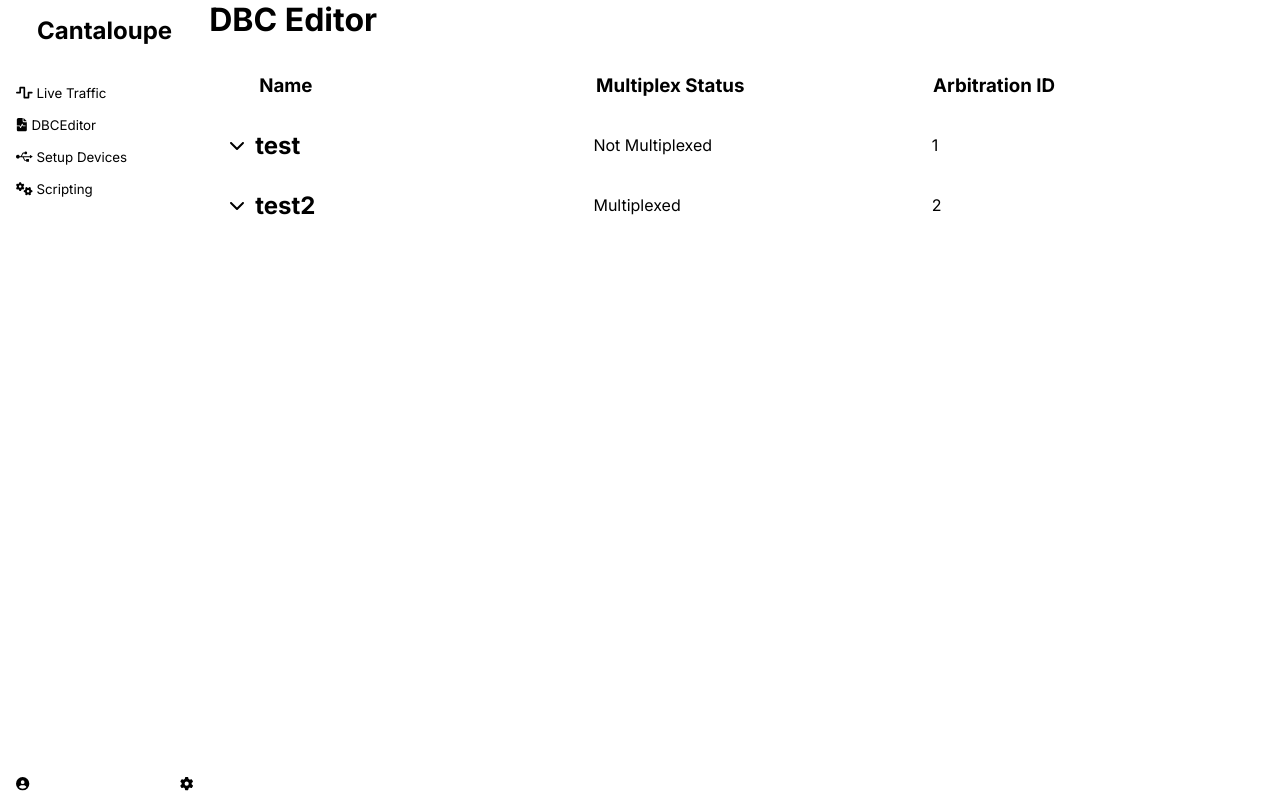
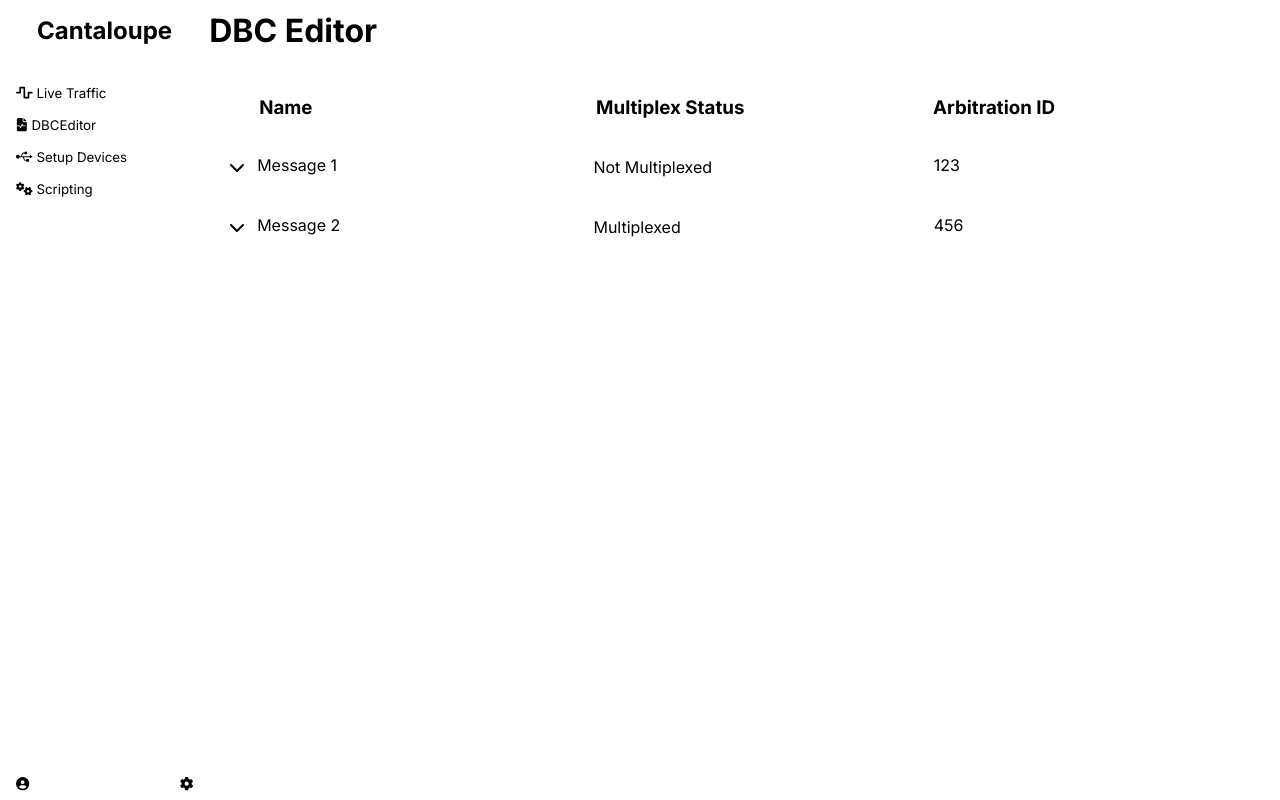
Before and after one commit to ArKade523/Cantaloupe, a React (Vite) app: page / in a window 1280 px wide. Built offline with nearby package versions, Linux system fonts and the light colour scheme.

Commit message:
Updated messages and messageWrapper so data persists with a message

```diff
--- a/src/App.css
+++ b/src/App.css
@@ -7,6 +7,9 @@
     background-color: var(--background-accent);
     color: var(--text-light);
     flex-direction: column;
+}
+.pane-header > h1 {
+    padding: .7rem 0;
 }
 .pane-header > hr {
     border: 1px solid var(--primary);
@@ -39,14 +42,22 @@
     align-items: center;
     justify-content: space-between;
     padding: 0 20px;
-    background-color: var(--primary);
-    border-bottom: 1px solid var(--secondary);
+    background-color: var(--table-background);
+    border-bottom: 1px solid var(--table-border);
     height: 60px;
 }
-.message-details > p, .message-details > h2, .message-table-label > * {
+.message-details > div, .message-table-label > * {
     padding: 0 10px;
     text-align: left;
     width: 100%;
+}
+.message-details textarea {
+    resize: none;
+    border: none;
+    background-color: var(--table-background);
+    font-family: inherit;
+    font-size: inherit;
+    height: 1.25rem; /* TODO: verify this resizes correctly */
 }
 
 .message-item {
@@ -102,8 +113,8 @@
     align-items: center;
     justify-content: space-between;
     padding: 0 1rem;
-    background-color: var(--primary);
-    border-bottom: 1px solid var(--secondary);
+    background-color: var(--table-background);
+    border-bottom: 1px solid var(--table-border);
     height: 3rem;
 }
 .signal-item > p, .signal-item > h3 {
--- a/src/app/dbcgen/DBCEditor.tsx
+++ b/src/app/dbcgen/DBCEditor.tsx
@@ -1,70 +1,42 @@
 import React, { useState, useEffect } from 'react'
-import { Message, toggleMessage } from '../../types/Message'
+import { Message, MessageWrapper } from '../../types/Message'
 import Signal from '../../types/Signal'
 import { DragDropContext, Droppable, Draggable } from 'react-beautiful-dnd'
 import MessageItem from './MessageItem';
 
+const initialMessages: Message[] = [
+    { name: 'Message 1', multiplexed: false, arb_id: 123, signals: [
+        { name: 'Signal 1', start_bit: 0, size: 8, endianess: 'big', is_signed: false, factor: 1, offset: 0, min: 0, max: 255 },
+        { name: 'Signal 2', start_bit: 8, size: 8, endianess: 'big', is_signed: false, factor: 1, offset: 0, min: 0, max: 255 },
+    ] },
+    { name: 'Message 2', multiplexed: true, arb_id: 456, signals: [] },
+];
+
 function DBCEditor() {
-  const [messages, setMessages] = useState<Message[]>([]);
+    const [messageWrappers, setMessageWrappers] = useState<MessageWrapper[]>(
+        initialMessages.map(message => {
+            return {
+                message,
+                toggled: false
+            } as MessageWrapper
+        })
+    )
+
+    const setMessageWrapper = (index: number, newMessageWrapper: MessageWrapper) => {
+        setMessageWrappers(prevWrappers =>
+            prevWrappers.map((wrapper, i) => (i === index ? newMessageWrapper : wrapper))
+        );
+    }
 
     const handleOnDragEnd = (result: { destination: { index: number; }; source: { index: number; }; }) => {
         if (!result.destination) return;
 
-    const updatedMessages = Array.from(messages)
+        const updatedMessages = Array.from(messageWrappers)
         const [reorderedMessage] = updatedMessages.splice(result.source.index, 1)
         updatedMessages.splice(result.destination.index, 0, reorderedMessage)
 
-    setMessages(updatedMessages)
+        setMessageWrappers(updatedMessages)
     }
-
-  useEffect(() => {
-    const newMessage1: Message = {
-        name: "test",
-        multiplexed: false,
-        arb_id: 1,
-        signals: [
-            {
-                name: "test_signal",
-                start_bit: 0,
-                size: 8,
-                endianess: "big",
-                is_signed: false,
-                factor: 1,
-                offset: 0,
-                min: 0,
-                max: 255
-            },
-            {
-                name: "test_signal2",
-                start_bit: 8,
-                size: 8,
-                endianess: "big",
-                is_signed: false,
-                factor: 1,
-                offset: 0,
-                min: 0,
-                max: 255
-            }
-        ],
-        toggled: false
-    }
-
-    const newMessage2: Message = {
-        name: "test2",
-        multiplexed: true,
-        arb_id: 2,
-        signals: [],
-        toggled: false
-    }
-
-    setMessages([...messages, newMessage1, newMessage2])
-  }, [])
-
-  const handleToggle = (id: number) => {
-        setMessages(messages.map((msg) =>
-            msg.arb_id === id ? toggleMessage(msg) : msg
-        ));
-  };
 
     return (
         <div className="inner-application">
@@ -82,7 +54,7 @@ function DBCEditor() {
                     <Droppable droppableId="messages">
                         {(provided, snapshot) => (
                             <div ref={provided.innerRef} {...provided.droppableProps}>
-                            {messages.map((message, index) => (
+                                {messageWrappers.map((messageWrapper, index) => (
                                     <Draggable key={index} draggableId={`${index}`} index={index}>
                                         {(provided) => (
                                             <div
@@ -90,7 +62,11 @@ function DBCEditor() {
                                                 {...provided.draggableProps}
                                                 {...provided.dragHandleProps}
                                             >
-                                            <MessageItem message={message} onToggle={handleToggle} />
+                                                <MessageItem
+                                                    key={messageWrapper.message.arb_id}
+                                                    messageWrapper={messageWrapper}
+                                                    setMessageWrapper={(newMessageWrapper) => setMessageWrapper(index, newMessageWrapper)}
+                                                />
                                             </div>
                                         )}
                                     </Draggable>
--- a/src/app/dbcgen/MessageItem.tsx
+++ b/src/app/dbcgen/MessageItem.tsx
@@ -1,25 +1,59 @@
 import React, { useState } from "react";
-import { Message } from "src/types/Message";
+import { Message, MessageWrapper } from "src/types/Message";
 import SignalItem from "./SignalItem";
 import { FontAwesomeIcon } from '@fortawesome/react-fontawesome';
 import { faChevronDown, faChevronUp } from '@fortawesome/free-solid-svg-icons';
 
-function MessageItem({ message, onToggle }: { message: Message, onToggle: (message_arb_id: number) => void }) {
+function MessageItem(
+    {
+        messageWrapper,
+        setMessageWrapper
+    }: {
+        messageWrapper: MessageWrapper
+        setMessageWrapper: (newMessageWrapper: MessageWrapper) => void
+    }) {
+
+    const handleToggle = () => {
+        setMessageWrapper({
+            message: messageWrapper.message,
+            toggled: !messageWrapper.toggled
+        });
+    };
     return (
         <div className="message-item">
             <div className="message-details">
                 <FontAwesomeIcon
                     icon={faChevronDown}
-                    onClick={ () => onToggle(message.arb_id) }
-                    className={`arrow-icon ${message.toggled ? 'flip-up' : 'flip-down'}`}
+                    onClick={handleToggle}
+                    className={`arrow-icon ${messageWrapper.toggled ? 'flip-up' : 'flip-down'}`}
                 />
-                <h2 id="message-name">{message.name}</h2>
-                <p>{message.multiplexed ? "Multiplexed" : "Not Multiplexed"}</p>
-                <p>{message.arb_id}</p>
+                <div id="message-name">
+                    <textarea value={messageWrapper.message.name}
+                        onChange={e =>
+                        setMessageWrapper({
+                            message: { ...messageWrapper.message, name: e.target.value },
+                            toggled: messageWrapper.toggled
+                        })
+                    }>
+                        {messageWrapper.message.name}
+                    </textarea>
+                </div>
+                <div>{messageWrapper.message.multiplexed ? "Multiplexed" : "Not Multiplexed"}</div>
+                <div>
+                    <textarea value={messageWrapper.message.arb_id}
+                        onChange={e =>
+                        setMessageWrapper({
+                            message: { ...messageWrapper.message, arb_id: parseInt(e.target.value) }, // TODO: Add validation, error handling
+                            toggled: messageWrapper.toggled
+                        })
+                    }>
+                        {messageWrapper.message.arb_id}
+                    </textarea>
+                </div>
             </div>
-            {message.toggled && (
+            {messageWrapper.toggled && (
                 <div className="signals-container">
-                    {message.signals.map((signal, index) => (
+                    {messageWrapper.message.signals.map((signal, index) => (
                         <SignalItem key={index} signal={signal} />
                     ))}
                 </div>
--- a/src/types/Message.ts
+++ b/src/types/Message.ts
@@ -5,9 +5,9 @@ export type Message = {
     arb_id: number,
     signals: Signal[],
     name: string,
-    toggled: boolean,
 };
 
-export function toggleMessage(message: Message) {
-    return { ...message, toggled: !message.toggled }
+export type MessageWrapper = {
+    message: Message;
+    toggled: boolean;
 }
```
Lines whose indentation alone changed are shown as unchanged.
